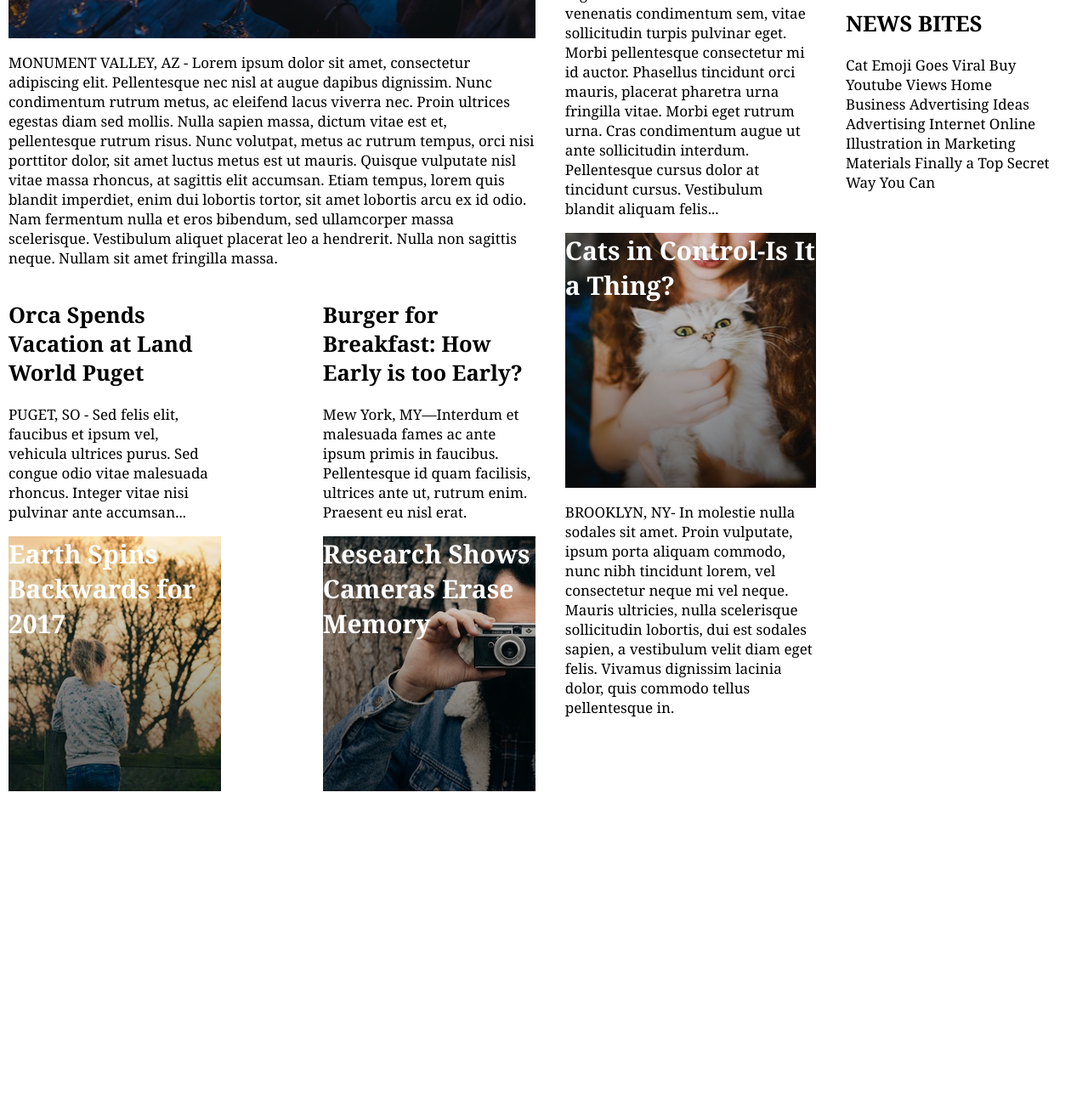
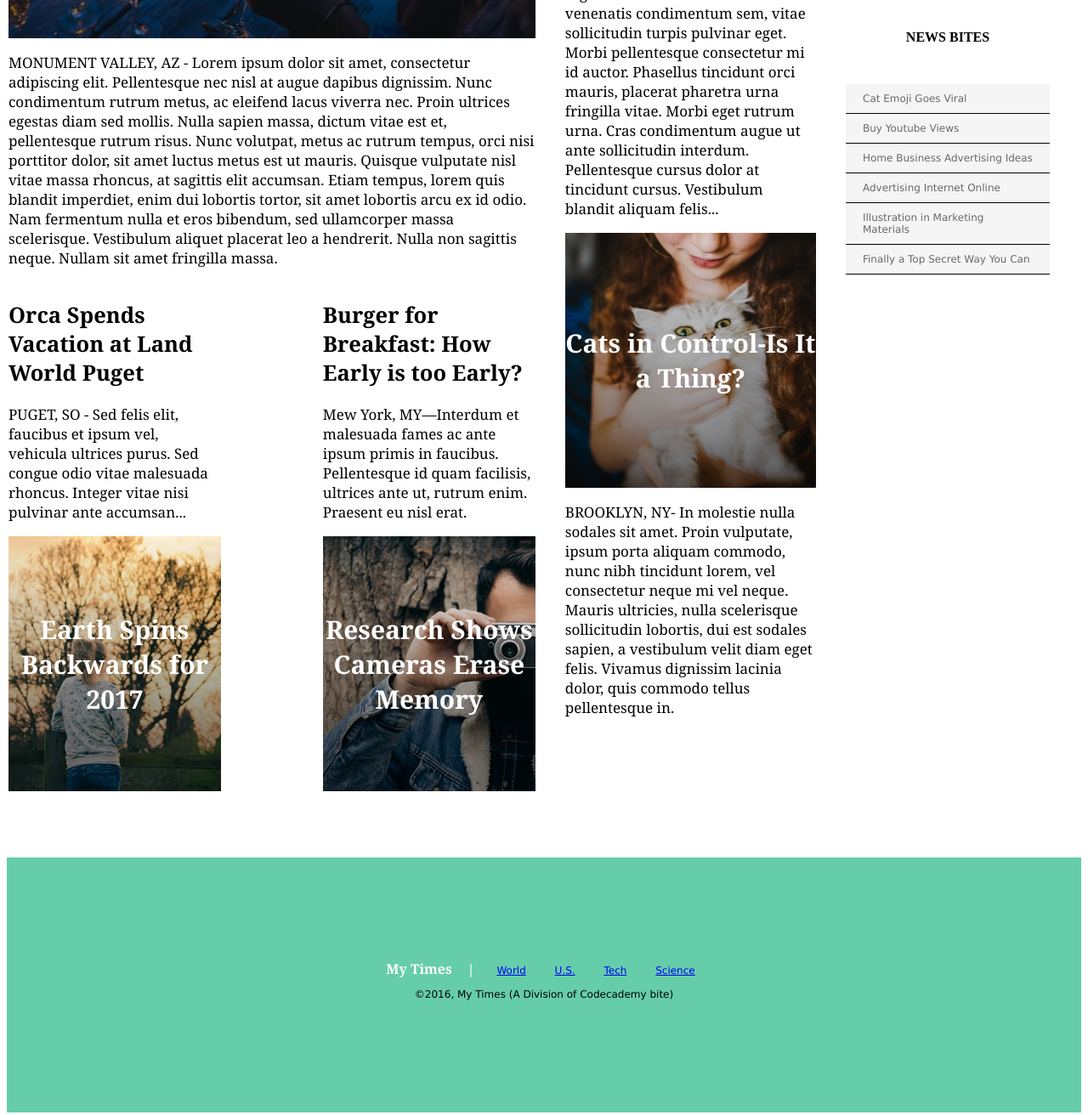
Before and after one commit to Kim-Marberry/MyTimes, a plain HTML site: page index.html in a window 1280 px wide. Shown: the part 380-1692 px from the top of the page at 85% size. Before the commit the page ends 1389 px from the top, so only its background shows below. Drawn offline with Linux system fonts and the light colour scheme.

Commit message:
Finish website

```diff
--- a/index.html
+++ b/index.html
@@ -59,7 +59,9 @@
               </p>
             </div>
             <div class="fall-cancelled image-content">
-              Earth Spins Backwards for 2017
+              <p>
+                Earth Spins Backwards for 2017
+              </p>
             </div>
           </div>
           <div class="story">
@@ -70,7 +72,9 @@
               </p>
             </div>
             <div class="pop-culture image-content">
-              Research Shows Cameras Erase Memory
+              <p>
+                Research Shows Cameras Erase Memory
+              </p>
             </div>
           </div>
         </div>
@@ -91,7 +95,9 @@
             </p>
           </div>
           <div class="cat-ceo image-content">
-            Cats in Control-Is It a Thing?
+            <p>
+              Cats in Control-Is It a Thing?
+            </p>
           </div>
           <div class="text-content">
             <p class="narrative">
@@ -109,16 +115,39 @@
         <div class="news-image-content">
           <img src="resources/images/img-news-bite.png" alt="News Bite" />
         </div>
-        <div class="text-content">
-          <h2>NEWS BITES</h2>
-          <p class="narrative">
-            Cat Emoji Goes Viral Buy Youtube Views Home Business Advertising Ideas Advertising Internet Online Illustration in Marketing Materials Finally a Top Secret Way You Can
-          </p>
+        <div class="news-bites">
+          <h3>NEWS BITES</h3>
+            <span>Cat Emoji Goes Viral </span>
+            <span>Buy Youtube Views</span>
+            <span>Home Business Advertising Ideas</span>
+            <span>Advertising Internet Online</span>
+            <span>Illustration in Marketing Materials</span>
+            <span>Finally a Top Secret Way You Can</span>
         </div>
       </div>
 
 
     </div>
 
+<!-- footer content-->
+
+    <div class="footer">
+      <div class="footer-banner">
+          <span id="footer-title">My Times</span>
+          <span id="title-bar">|</span>
+        <nav class="footer-nav">
+          <span><a href="world">World</a></span>
+          <span><a href="us">U.S.</a></span>
+          <span><a href="tech">Tech</a></span>
+          <span><a href="science">Science</a></span>
+        </nav>
+      </div>
+      <div class="copyright">
+        <p>
+          &copy;<span>2016, My Times (A Division of Codecademy bite)</span>
+        </p>
+      </div>
+    </div>
+
   </body>
 </html>
--- a/resources/css/style.css
+++ b/resources/css/style.css
@@ -61,16 +61,32 @@
 .stories{
   display: flex;
   flex-direction: row;
-  align-content: space-between;
   justify-content: space-between;
   align-items: baseline;
 }
 
+.news-bites h3{
+  text-align: center;
+  font-size: 16px;
+  font-weight: bold;
+  padding: 30px;
+}
+
+.news-bites span{
+  display: block;
+  background-color: WhiteSmoke;
+  font-family: Verdana;
+  font-size: 12px;
+  color: DimGray;
+  border-bottom: 1px solid black;
+  padding: 10px 20px;
+}
 
 .story
 {
   display: flex;
   flex-direction: column;
+  align-content: flex-start;
   width: 250px;
 }
 
@@ -82,6 +98,10 @@
 }
 
 .image-content{
+  display: flex;
+  flex-direction: column;
+  justify-content: center;
+  text-align: center;
   font-family: Georgia;
   font-weight: bold;
   font-size: 30px;
@@ -118,5 +138,39 @@
 }
 
 .column.small {
+  display: flex;
+  flex-direction: column;
+  align-items:center;
   width: 240px;
 }
+/* start footer styling */
+
+.footer{
+  display: flex;
+  flex-direction: column;
+  justify-content: center;
+  align-items: center;
+  background-color: MediumAquamarine;
+  margin: auto;
+  font-family: Verdana;
+  font-size: 12px;
+  height: 300px;
+}
+
+#footer-title,
+#title-bar{
+  margin: auto 7px;
+  font-family: Georgia;
+  font-size: 16px;
+  font-weight: bold;
+  color: white;
+}
+
+.footer-nav{
+  display: inline-block;
+}
+
+.footer-nav span{
+  margin: auto 15px;
+  padding: auto 15px;
+}
```
